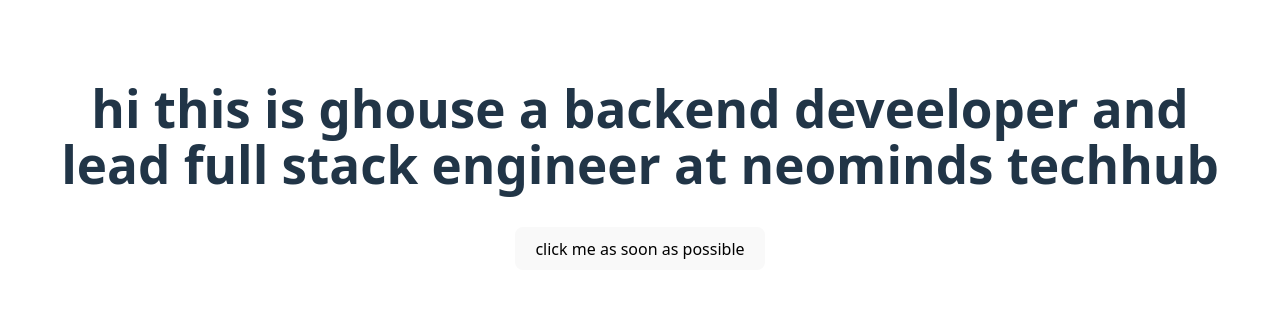
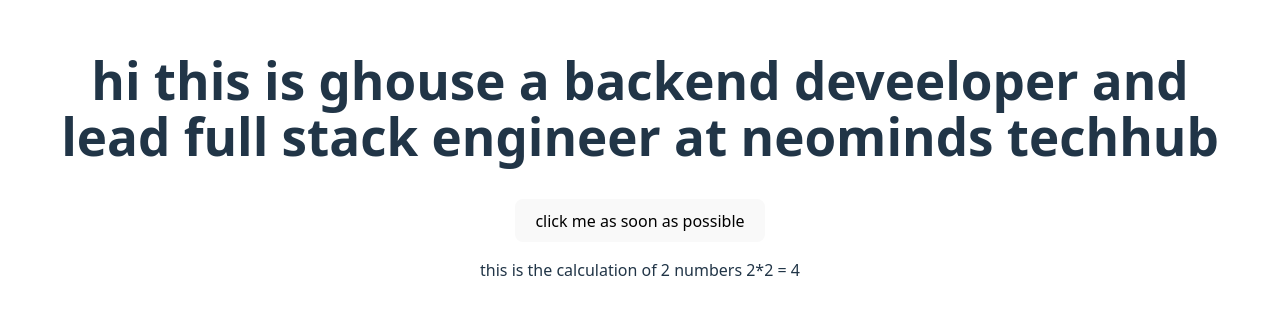
Before and after one commit to codewithghouse/React-Revision, a React app in the folder react-revision/: page / in a window 1280 px wide. Shown: the part 242-556 px from the top of the page. Built offline with nearby package versions, Linux system fonts and the light colour scheme; the HTML template or start-up script is replaced by a standard one.

Commit message:
react js curly braces is done

```diff
--- a/react-revision/src/App.jsx
+++ b/react-revision/src/App.jsx
@@ -3,6 +3,7 @@
 import viteLogo from '/vite.svg'
 import './App.css'
 import Button  from './components/button'
+import { Jsx } from './components/Jsx'
 
 function App() {
   return <>
@@ -10,6 +11,7 @@
   <div>
     <h1>hi  this is ghouse a backend deveeloper and lead full stack engineer at neominds techhub</h1>
     <Button></Button>
+    <Jsx></Jsx>
   </div>
   </>
 }
--- /dev/null
+++ b/react-revision/src/components/Jsx.jsx
@@ -0,0 +1,9 @@
+function Jsx(){
+    return (
+        <>
+        <p>this is the calculation of 2 numbers 2*2 = {2*2}</p>
+        </>
+    )
+}
+
+export {Jsx};
```
